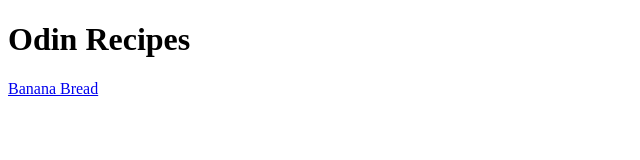
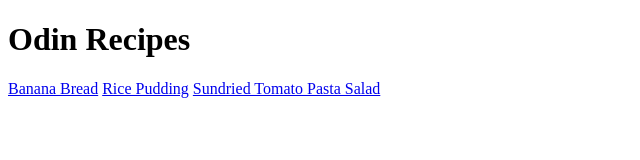
Before and after one commit to gatoradeghost/odin-recipes, a plain HTML site: page index.html in a window 1280 px wide. Shown: the whole page, without its empty margins (0-640 px from the left). Drawn offline with Linux system fonts and the light colour scheme.

Commit message:
Add images and update index

```diff
--- a/index.html
+++ b/index.html
@@ -10,5 +10,8 @@
     <body>
         <h1>Odin Recipes</h1>
         <a href="recipes/banana-bread.html">Banana Bread</a>
+        <a href="recipes/ricepudding.html">Rice Pudding</a>
+        <a href="recipes/suntompastasalad.html">Sundried Tomato Pasta Salad</a>
 
     </body>
+    </html>
```
Also changed, not shown: images/ricepudding.jpg (added), images/suntompastasalad.jpg (added).
